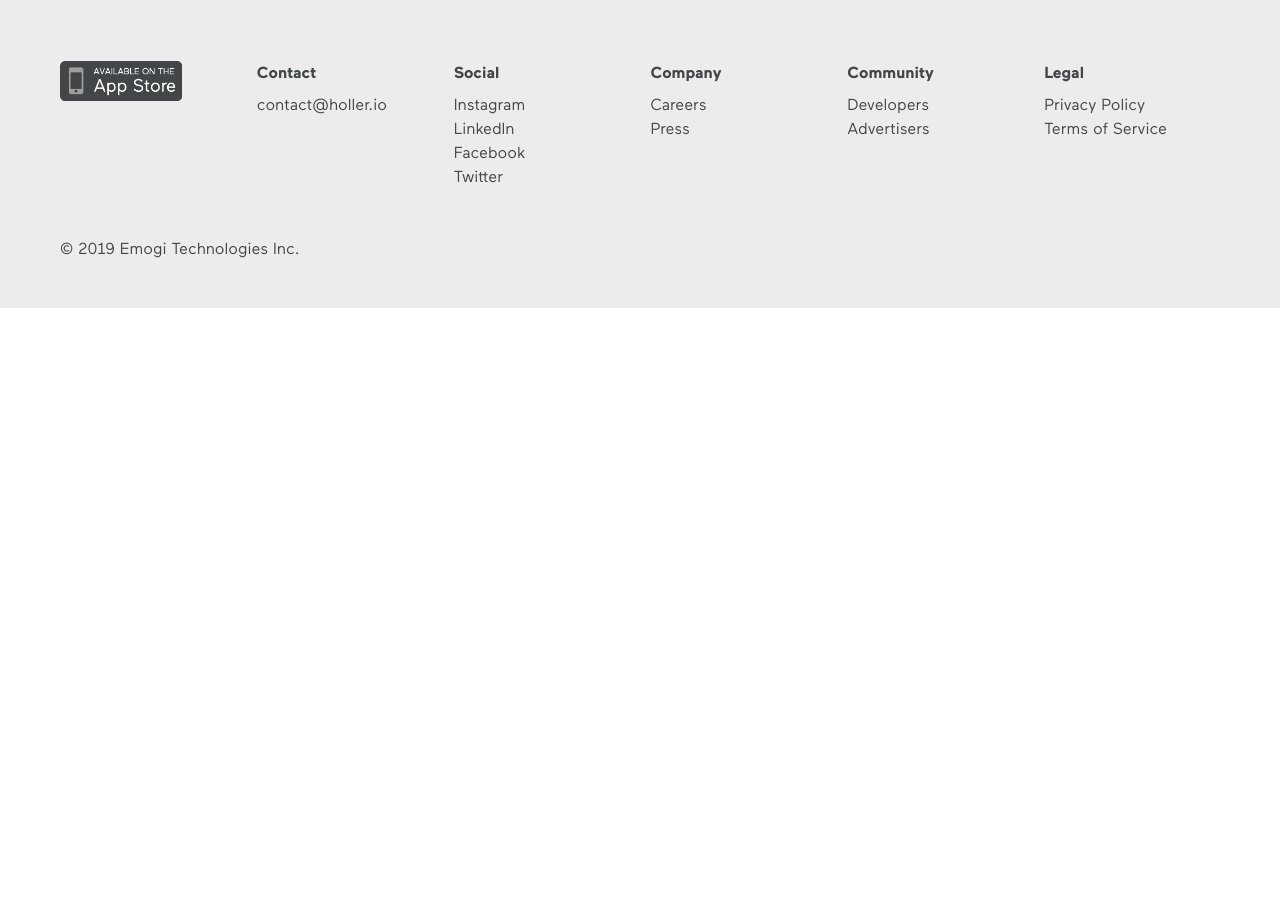
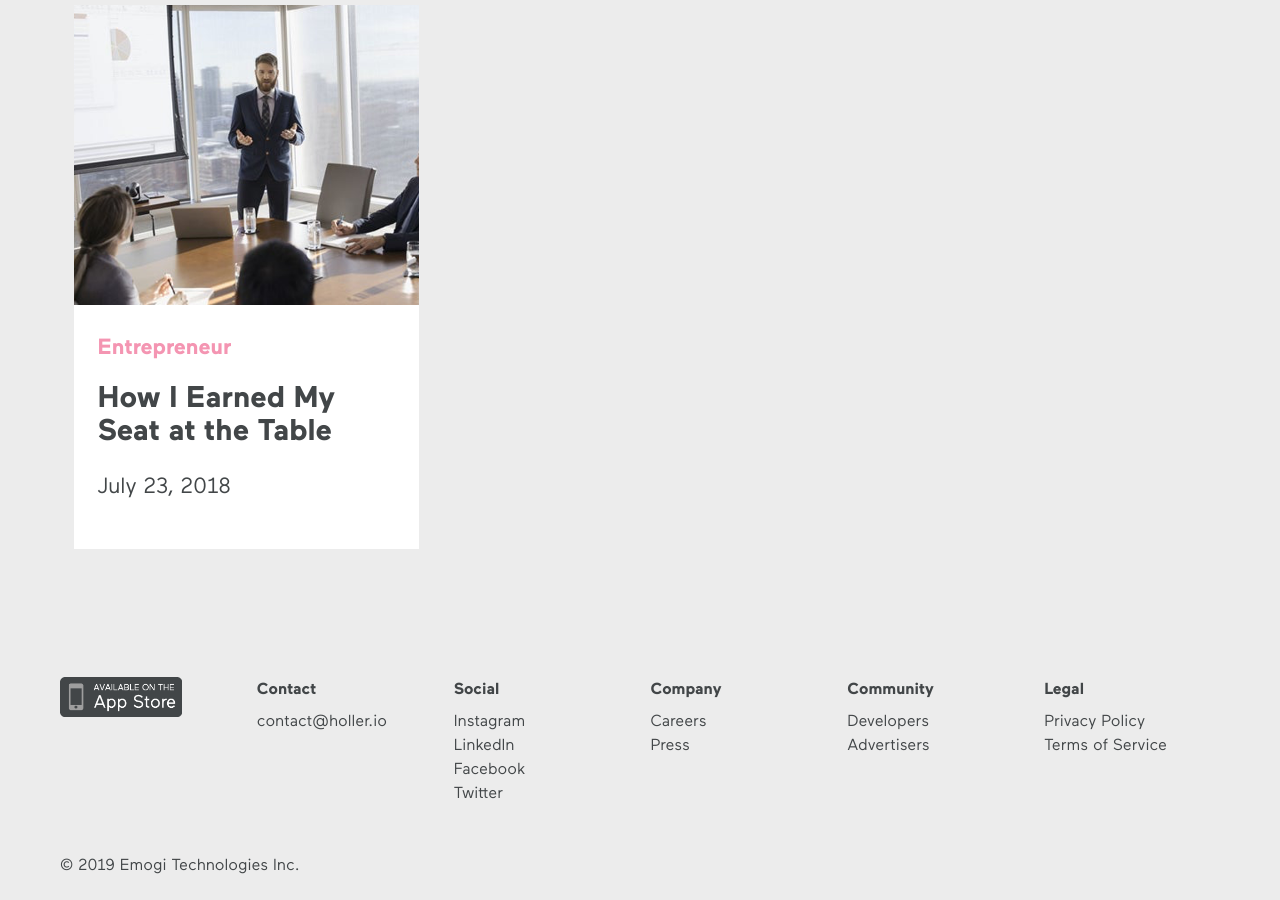
Before and after one commit to taliacotton/holler, a Jekyll site: the page built from press.html, in a window 1280 px wide and 900 px high, scrolled down 2228 px. Built offline with Jekyll 4.4.1, drawn with Linux system fonts in a browser that asks for light colours; nearby versions of some CDN libraries; before the commit the page ends 2633 px from its top, so only the background shows below that.

Commit message:
Updated 2 files via CloudCannon

```diff
--- a/_data/press.yml
+++ b/_data/press.yml
@@ -131,3 +131,14 @@
   publisher: Digiday
   image: /uploads/how-emogi-helps-brands-make-gif-stickers.png
   url: 'https://digiday.com/marketing/emogi-helps-brands-make-gif-stickers/'
+- title: How I Earned My Seat at the Table
+  featured: false
+  published-date: 'July 23, 2018'
+  blurb: >-
+    Emogi Founder & CEO, Travis Montaque shares his journey of earning a seat at
+    the table as a minority entrepreneur in the tech industry. Montaque explains
+    that in order to breakthrough one must take risks, build a strong
+    reputation, and sometimes consider an unconventional approach.
+  publisher: Entrepreneur
+  image: /uploads/how-i-earned-my-seat-at-the-table.png
+  url: 'https://www.entrepreneur.com/article/316541'
```
Also changed, not shown: uploads/how-i-earned-my-seat-at-the-table.png (added).
